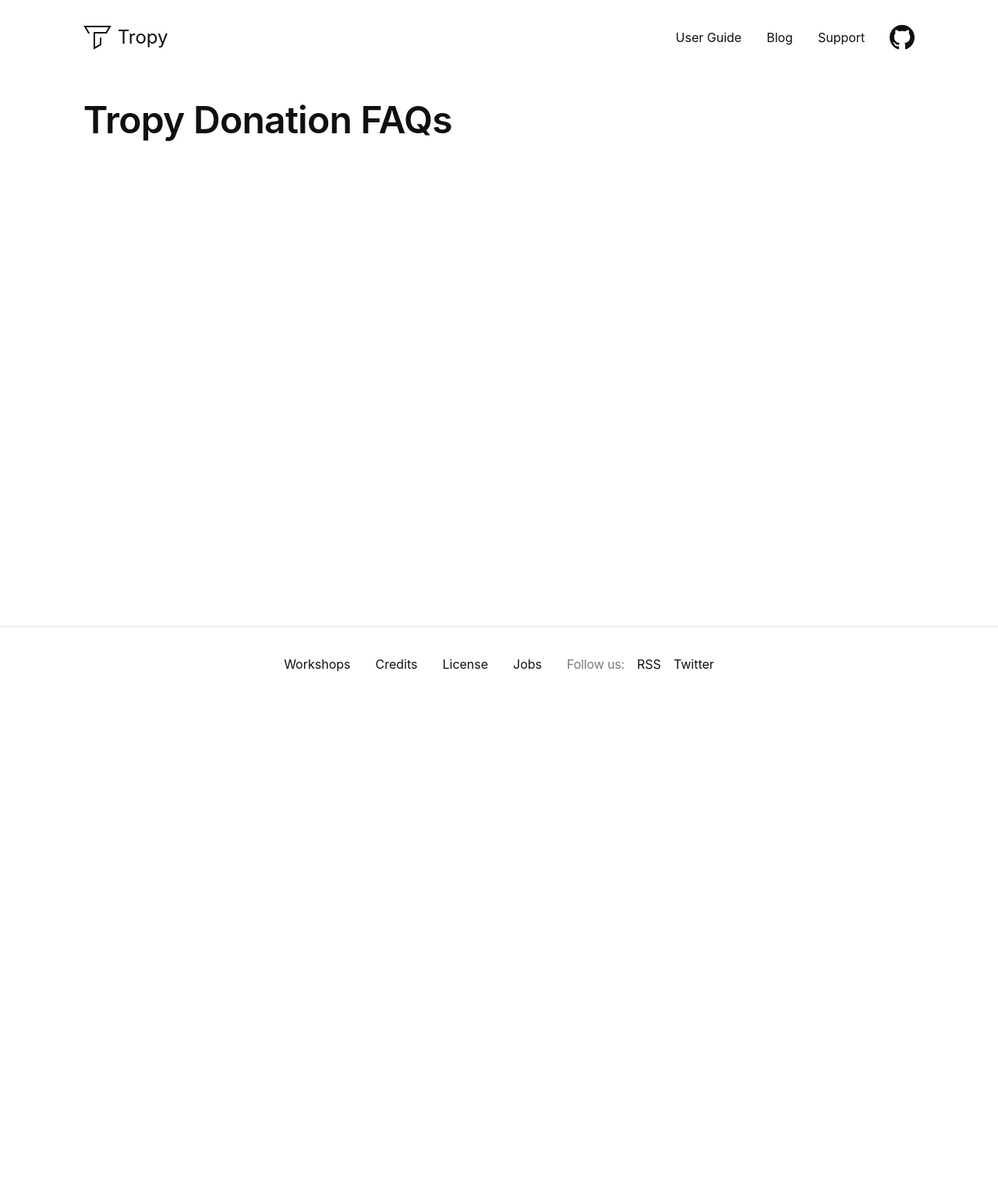
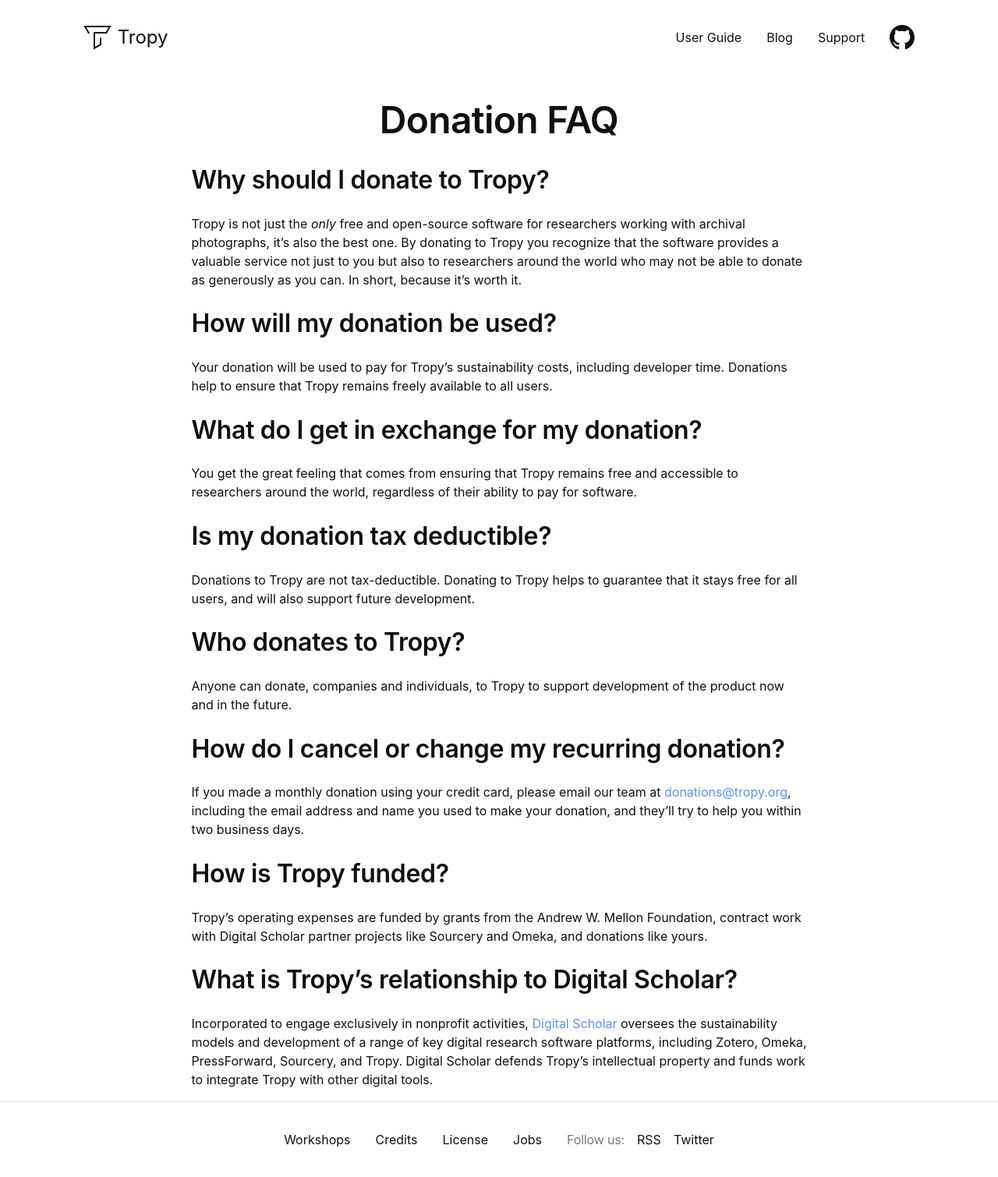
Before and after one commit to tropy/tropy.github.io, a Jekyll site: the page built from donations-faq.md, in a window 1280 px wide. Shown: the whole page at 78% size. Built offline with Jekyll 4.4.1, drawn with Linux system fonts in a browser that asks for light colours; our own code applies the rules of GitHub Pages for plain Markdown files; before the commit the page ends 900 px from its top, so only the background shows below that.

Commit message:
Add donations FAQ text.

```diff
--- /dev/null
+++ b/assets/stylesheets/_donations-faq.scss
@@ -0,0 +1,7 @@
+.donations-faq {
+  h1 {
+    @media (min-width: $sm) {
+      text-align: center;
+    }
+  }
+}
--- a/assets/stylesheets/main.scss
+++ b/assets/stylesheets/main.scss
@@ -59,6 +59,7 @@
 
 // Donate
 @import "donate";
+@import "donations-faq";
 
 // Not found
 @import "not-found";
--- a/donations-faq.html
+++ /dev/null
@@ -1,6 +0,0 @@
----
-layout: page
-class: donations-faq
----
-
-<h1>Tropy Donation FAQs</h1>
--- /dev/null
+++ b/donations-faq.md
@@ -0,0 +1,30 @@
+---
+layout: page
+class: page donations-faq
+---
+
+# Donation FAQ
+
+## Why should I donate to Tropy?
+Tropy is not just the *only* free and open-source software for researchers working with archival photographs, it’s also the best one. By donating to Tropy you recognize that the software provides a valuable service not just to you but also to researchers around the world who may not be able to donate as generously as you can. In short, because it’s worth it.
+
+## How will my donation be used?
+Your donation will be used to pay for Tropy’s sustainability costs, including developer time. Donations help to ensure that Tropy remains freely available to all users.
+
+## What do I get in exchange for my donation?
+You get the great feeling that comes from ensuring that Tropy remains free and accessible to researchers around the world, regardless of their ability to pay for software.
+
+## Is my donation tax deductible?
+Donations to Tropy are not tax-deductible. Donating to Tropy helps to guarantee that it stays free for all users, and will also support future development.
+
+## Who donates to Tropy?
+Anyone can donate, companies and individuals, to Tropy to support development of the product now and in the future.
+
+## How do I cancel or change my recurring donation?
+If you made a monthly donation using your credit card, please email our team at [donations@tropy.org](mailto:donations@tropy.org), including the email address and name you used to make your donation, and they’ll try to help you within two business days.
+
+## How is Tropy funded?
+Tropy’s operating expenses are funded by grants from the Andrew W. Mellon Foundation, contract work with Digital Scholar partner projects like Sourcery and Omeka, and donations like yours.
+
+## What is Tropy’s relationship to Digital Scholar?
+Incorporated to engage exclusively in nonprofit activities, [Digital Scholar](https://digitalscholar.org) oversees the sustainability models and development of a range of key digital research software platforms, including Zotero, Omeka, PressForward, Sourcery, and Tropy. Digital Scholar defends Tropy’s intellectual property and funds work to integrate Tropy with other digital tools.
```
